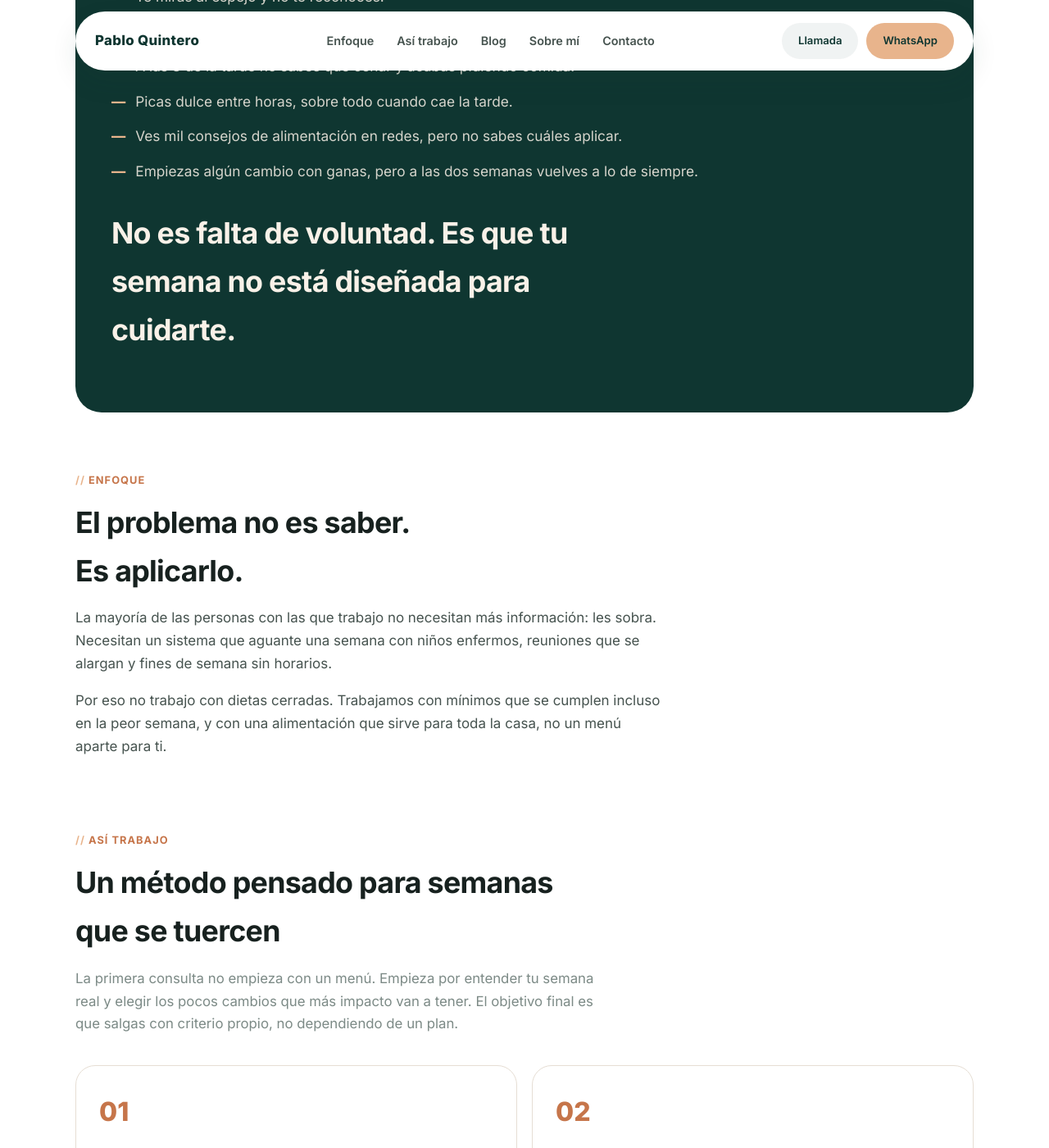
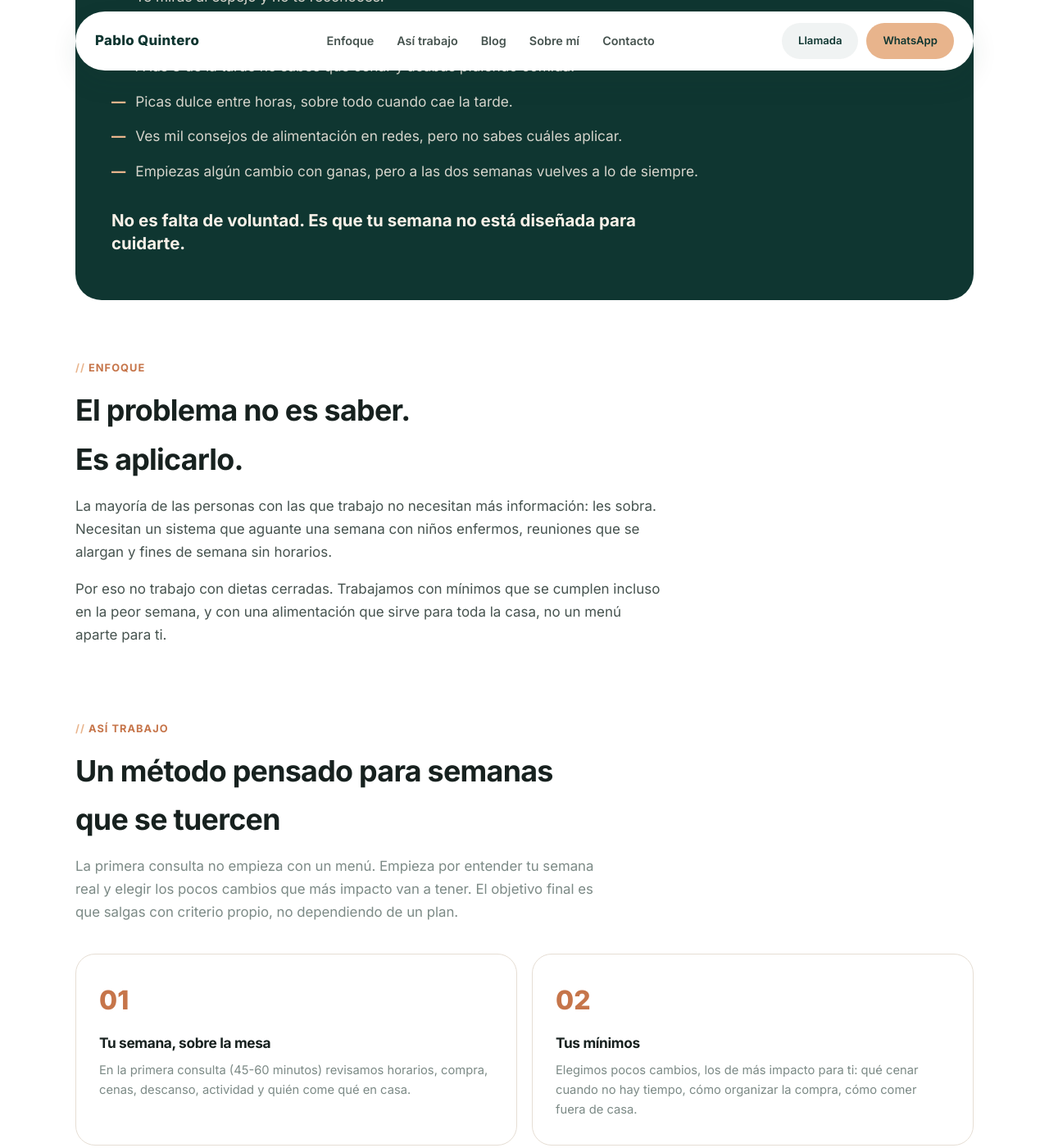
Before and after one commit to pquinriver/pabloquintero-nutricion, a Jekyll site: the page index.html, which Jekyll copies as it is, in a window 1280 px wide and 1400 px high, scrolled down 1069 px. Shown: the whole window at 82% size. Built offline with Jekyll 4.4.1, drawn with Linux system fonts in a browser that asks for light colours.

Commit message:
Scale down '¿Te suena?' closing line to match surrounding text
Co-Authored-By: Claude Opus 5.5 <noreply@anthropic.com>

```diff
--- a/index.html
+++ b/index.html
@@ -202,7 +202,7 @@
         <li>Ves mil consejos de alimentación en redes, pero no sabes cuáles aplicar.</li>
         <li>Empiezas algún cambio con ganas, pero a las dos semanas vuelves a lo de siempre.</li>
       </ul>
-      <h2>No es falta de voluntad. Es que tu semana no está diseñada para cuidarte.</h2>
+      <p class="pain-close">No es falta de voluntad. Es que tu semana no está diseñada para cuidarte.</p>
     </div>
   </section>
 
--- a/styles.css
+++ b/styles.css
@@ -111,6 +111,7 @@
   .pain-list{list-style:none;margin:18px 0 32px;padding:0;display:flex;flex-direction:column;gap:14px}
   .pain-list li{display:flex;gap:12px;color:rgba(249,241,232,.85);font-size:1.08rem}
   .pain-list li::before{content:"—";color:var(--peach);font-weight:800;flex-shrink:0}
+  .pain-close{color:var(--cream);font-weight:700;font-size:clamp(1.15rem,1.6vw,1.35rem);line-height:1.35;max-width:640px;margin:0}
 
   /* ---------- cómo trabajo ---------- */
   .steps{display:grid;grid-template-columns:1fr 1fr;gap:18px;margin-top:8px}
```
